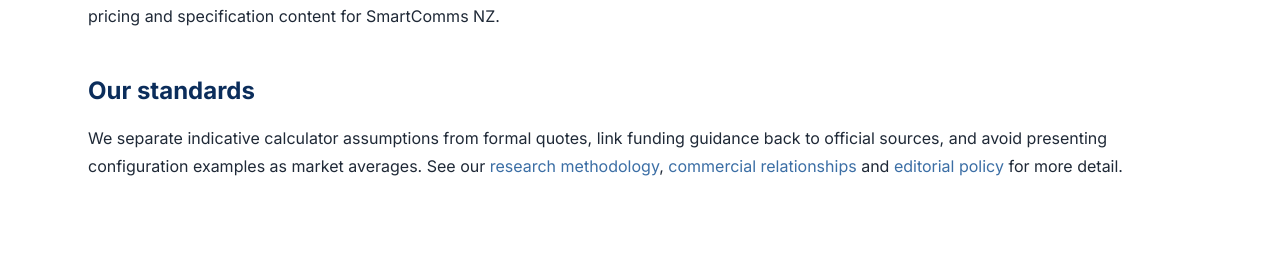
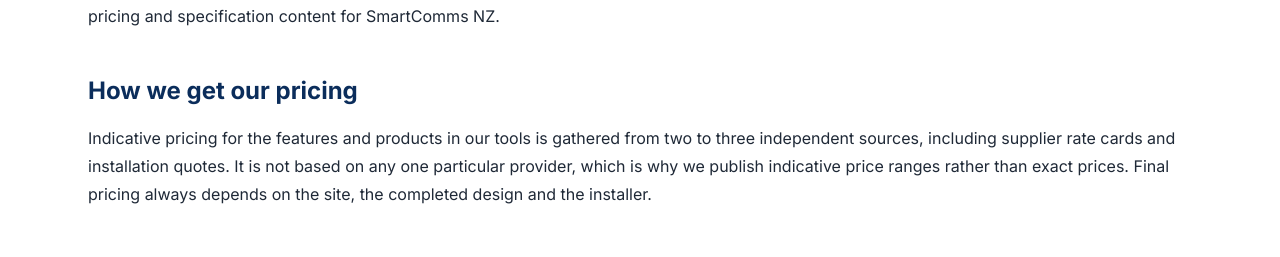
Before and after one commit to algora-dev/smartcomms-nz, a Next.js app: page /about in a window 1280 px wide. Shown: the part 639-896 px from the top of the page. Built offline with nearby package versions, Linux system fonts and the light colour scheme; no server answers.

Commit message:
Remove exposed email addresses (contact form only), add pricing provenance copy (about, methodology, pricing guide)

```diff
--- a/src/app/about/methodology/page.tsx
+++ b/src/app/about/methodology/page.tsx
@@ -24,7 +24,7 @@ export default function MethodologyPage() {
       </ul>
       <h2>Pricing methodology</h2>
       <p>
-        The current ballpark calculator uses a central pricing configuration with disclosed installation assumptions. Those outputs are labelled indicative and are not represented as market averages. Where we later publish benchmarks based on completed projects, we will state the sample, period and limitations separately.
+        The current ballpark calculator uses a central pricing configuration with disclosed installation assumptions. Indicative pricing for each feature and product is gathered from two to three independent sources and is not based on any single provider, which is why outputs are indicative ranges rather than exact prices. Those outputs are not represented as market averages. Where we later publish benchmarks based on completed projects, we will state the sample, period and limitations separately.
       </p>
       <h2>Funding methodology</h2>
       <p>
--- a/src/app/about/page.tsx
+++ b/src/app/about/page.tsx
@@ -29,6 +29,10 @@ export default function AboutPage() {
       <p>
         SmartComms NZ is operated by {site.operator}. Technical, pricing and specification content is reviewed by {authors.shaun.name} ({authors.shaun.role}). {authors.shaun.note}
       </p>
+      <h2>How we get our pricing</h2>
+      <p>
+        Indicative pricing for the features and products in our tools is gathered from two to three independent sources, including supplier rate cards and installation quotes. It is not based on any one particular provider, which is why we publish indicative price ranges rather than exact prices. Final pricing always depends on the site, the completed design and the installer.
+      </p>
       <h2>Our standards</h2>
       <p>
         We separate indicative calculator assumptions from formal quotes, link funding guidance back to official sources, and avoid presenting configuration examples as market averages. See our <Link href="/about/methodology">research methodology</Link>, <Link href="/about/disclosure">commercial relationships</Link> and <Link href="/about/editorial-policy">editorial policy</Link> for more detail.
--- a/src/app/api/funding-check/lead/route.ts
+++ b/src/app/api/funding-check/lead/route.ts
@@ -84,7 +84,7 @@ export async function POST(req: Request) {
   if (!apiKey) {
     console.error("[funding-check/lead] RESEND_API_KEY is not configured.");
     return NextResponse.json(
-      { ok: false, error: "The enquiry service is temporarily unavailable. Please email insights@t3labs.co.uk." },
+      { ok: false, error: "The enquiry service is temporarily unavailable. Please try again shortly or use our contact form." },
       { status: 503 },
     );
   }
--- a/src/app/api/inquiry/route.ts
+++ b/src/app/api/inquiry/route.ts
@@ -21,7 +21,7 @@ export async function POST(req: Request) {
     const key = process.env.RESEND_API_KEY;
     if (!key) {
       return NextResponse.json(
-        { error: "The enquiry service is temporarily unavailable. Please email insights@t3labs.co.uk." },
+      { error: "The enquiry service is temporarily unavailable. Please try again shortly or use our contact form." },
         { status: 503 },
       );
     }
--- a/src/app/pricing/page.tsx
+++ b/src/app/pricing/page.tsx
@@ -38,7 +38,7 @@ export default function PricingPage() {
             <Link href="/pricing-tool" className="sc-btn-primary">Calculate your site</Link>
             <Link href="/tools/funding-check" className="sc-btn-secondary">Check school funding potential</Link>
           </div>
-          <p className="mt-4 text-xs text-[var(--sc-slate)]">Indicative only, ex GST. Pricing assumptions last reviewed {pricingConfig.reviewedAtLabel}.</p>
+          <p className="mt-4 text-xs text-[var(--sc-slate)]">Indicative only, ex GST. Pricing is gathered from two to three independent sources and is not based on any single provider, which is why we show ranges rather than exact prices. Assumptions last reviewed {pricingConfig.reviewedAtLabel}. See <Link href="/about/methodology">how we get our pricing</Link>.</p>
         </div>
       </div>
 
--- a/src/app/privacy/page.tsx
+++ b/src/app/privacy/page.tsx
@@ -1,4 +1,5 @@
 import type { Metadata } from "next";
+import Link from "next/link";
 import { buildMetadata } from "@/lib/seo";
 
 export const metadata: Metadata = buildMetadata({
@@ -28,7 +29,7 @@ export default function PrivacyPage() {
       </p>
       <h2>Corrections and deletion</h2>
       <p>
-        To ask about information you have submitted, request a correction or request deletion, contact <a href="mailto:insights@t3labs.co.uk">insights@t3labs.co.uk</a>.
+        To ask about information you have submitted, request a correction or request deletion, <Link href="/contact">send us a message through the contact form</Link> and we will respond to the email address you provided.
       </p>
     </div>
   );
```
